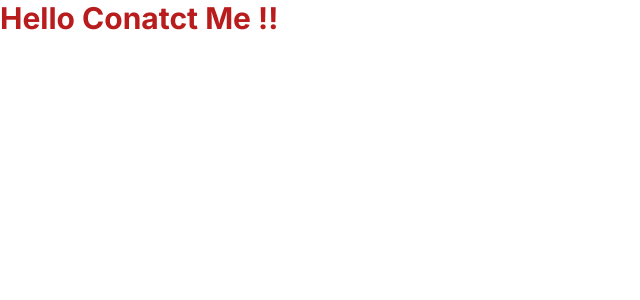
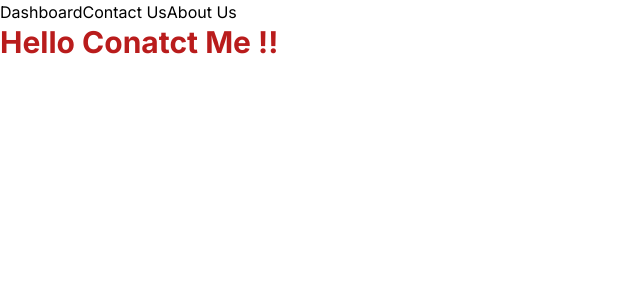
Before and after one commit to Krishna-Khadka/MyNextJS, a Next.js app: page /contact in a window 1280 px wide. Shown: the top 300 px of the page, without its empty margins (0-640 px from the left). Built offline with nearby package versions, Linux system fonts and the light colour scheme.

Commit message:
NextJS Layout and Links

```diff
--- /dev/null
+++ b/app/components/Navbar.jsx
@@ -0,0 +1,14 @@
+import React from 'react'
+import Link from 'next/link'
+
+function Navbar() {
+  return (
+    <nav>
+        <Link href="/">Dashboard</Link>
+        <Link href="/contact">Contact Us</Link>
+        <Link href="/contact/about">About Us</Link>
+      </nav>
+  )
+}
+
+export default Navbar
--- a/app/layout.jsx
+++ b/app/layout.jsx
@@ -1,5 +1,9 @@
 import { Inter } from 'next/font/google'
 import './globals.css'
+
+//components
+import Navbar from './components/Navbar'
+
 
 const inter = Inter({ subsets: ['latin'] })
 
@@ -11,6 +15,7 @@ export const metadata = {
 export default function RootLayout({ children }) {
   return (
     <html lang="en">
+      <Navbar />
       <body className={inter.className}>{children}</body>
     </html>
   )
```
